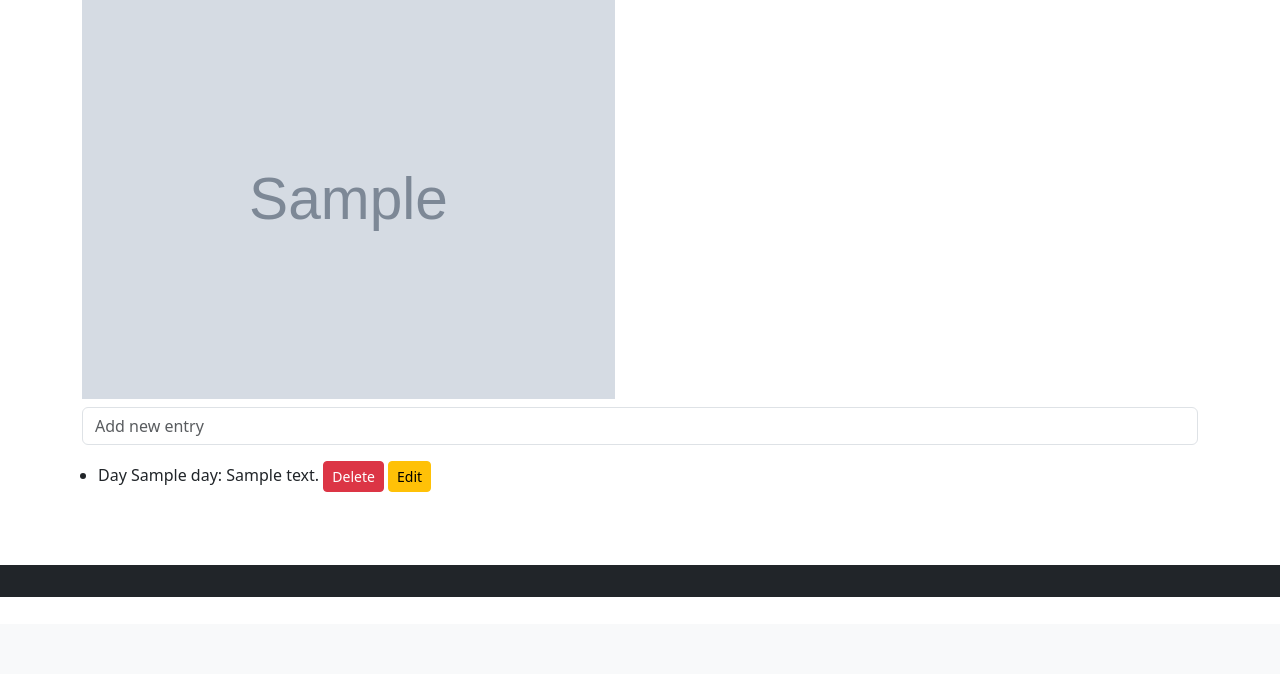
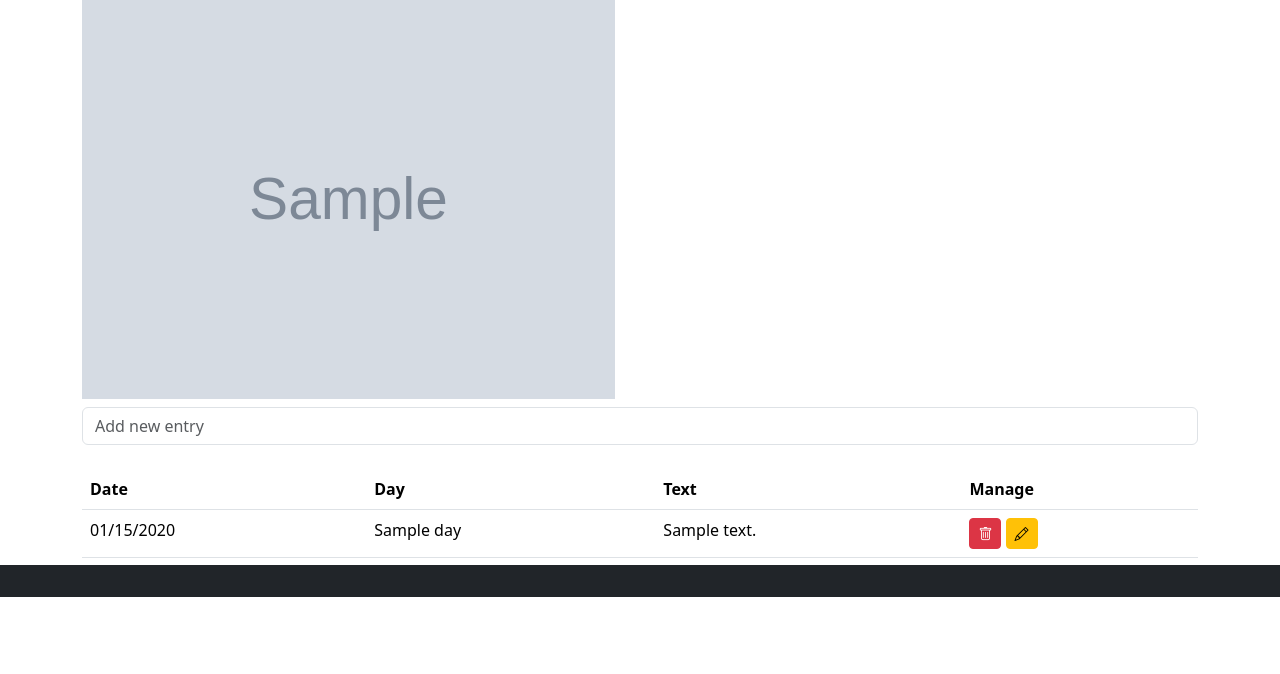
Before and after one commit to diefenbach/easy-plants, a Django app: template src/easy_plants/templates/easy_plants/plant_detail.html in a window 1280 px wide. Shown: the part 203-877 px from the top of the page. Before the commit the page ends 800 px from the top, so only its background shows below. Run offline with Django 3.2, Linux system fonts and the light colour scheme; the template is opened without the code that fills it: most values are stand-ins (such as "Sample title", 1, 10 or a date in 2020); grey boxes marked "Sample" are stand-in pictures; parts of the project's set-up code (start-up, migrations or seed data) failed here and were passed over; some libraries are stand-ins or nearby versions.

Commit message:
Converted plant entries list to table layout with icon buttons

```diff
--- a/src/easy_plants/templates/easy_plants/plant_detail.html
+++ b/src/easy_plants/templates/easy_plants/plant_detail.html
@@ -30,14 +30,29 @@
             <input id="ep-entry-input" class="form-control" type="text" name="plant-entry" placeholder="Add new entry" />
             <input type="hidden" name="plant-id" value="{{ plant.id }}" />
     </form>
-    <ul class="ep-plant-entries"
-        id="ep-plant-entries">
+    <table class="mt-4 table" id="ep-plant-entries">
+        <tr>
+            <th>Date</th>
+            <th>Day</th>
+            <th>Text</th>
+            <th>Manage</th>
+        </tr>
         {% for entry in plant.entries.all %}
-            <li class="ep-plant-entry">
-                Day {{ entry.day }}: {{ entry.text }}
-                <a href="{% url 'easy_plants:delete-plant-entry' entry.id %}" class="btn btn-danger btn-sm">Delete</a>
-                <a href="{% url 'easy_plants:update-plant-entry' entry.id %}" class="btn btn-warning btn-sm">Edit</a>
-            </li>
+            <tr class="ep-plant-entry">
+                <td>{{ entry.date|date:"SHORT_DATE_FORMAT" }}</td>
+                <td>{{ entry.day }}</td>
+                <td>{{ entry.text }}</td>
+                <td>
+                    <a href="{% url 'easy_plants:delete-plant-entry' entry.id %}" class="btn btn-danger btn-sm">
+                        <i class="bi bi-trash"></i>
+                    </a>
+                    <a href="{% url 'easy_plants:update-plant-entry' entry.id %}" class="btn btn-warning btn-sm">
+                        <i class="bi bi-pencil"></i>
+                    </a>
+                </td>
+            </tr>
         {% endfor %}
-    </ul>
+
+    </table>
+
 {% endblock %}
```
